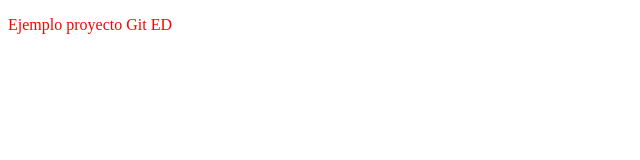
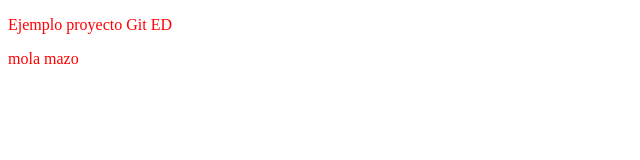
Before and after one commit to Maria-04/Ejemplo-git-ed, a plain HTML site: page index.html in a window 1280 px wide. Shown: the full height of the page, 0-640 px from the left. Drawn offline with Linux system fonts and the light colour scheme.

Commit message:
He añadido un parrafo en el index.html

```diff
--- a/index.html
+++ b/index.html
@@ -9,5 +9,6 @@
 </head>
 <body>
     <p>Ejemplo proyecto Git ED</p>
+    <p>mola mazo</p>
 </body>
 </html>
```
